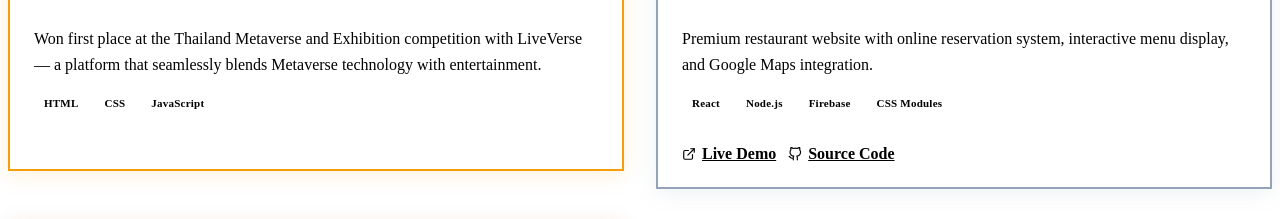
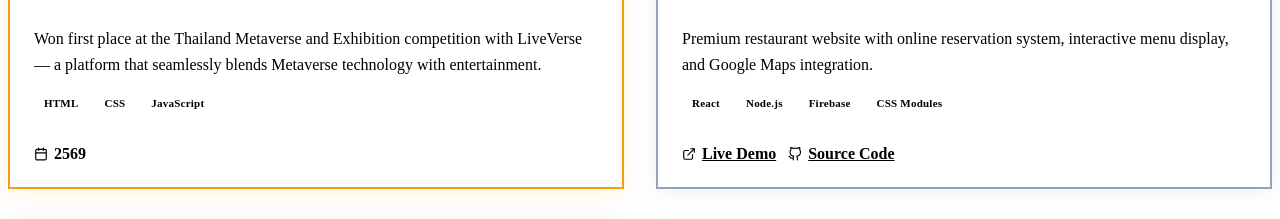
Before and after one commit to DARWINZY/bigbank-personal-web, a Next.js app: page /en in a window 1280 px wide. Shown: the part 2383-2602 px from the top of the page. Built offline with nearby package versions, Linux system fonts and the light colour scheme; grey boxes are pictures that could not be loaded; a web font is replaced by a local one.

Commit message:
Replace project links with award year for award-winning projects

```diff
--- a/src/components/sections/PortfolioSection.tsx
+++ b/src/components/sections/PortfolioSection.tsx
@@ -1,7 +1,7 @@
 'use client';
 
 import { useTranslations, useLocale } from 'next-intl';
-import { FiExternalLink, FiGithub, FiAward } from 'react-icons/fi';
+import { FiExternalLink, FiGithub, FiAward, FiCalendar } from 'react-icons/fi';
 import AnimatedSection from '@/components/ui/AnimatedSection';
 import SectionTitle from '@/components/ui/SectionTitle';
 import { projects } from '@/data/projects';
@@ -62,6 +62,13 @@ export default function PortfolioSection() {
                     ))}
                   </div>
                   <div className={uiStyles.projectCardLinks}>
+                    {project.year ? (
+                      <div className={uiStyles.projectCardLink} style={{ cursor: 'default' }}>
+                        <FiCalendar size={14} />
+                        {project.year}
+                      </div>
+                    ) : (
+                      <>
                         {project.liveUrl && (
                           <a
                             href={project.liveUrl}
@@ -84,6 +91,8 @@ export default function PortfolioSection() {
                             {t('view_code')}
                           </a>
                         )}
+                      </>
+                    )}
                   </div>
                 </div>
               </div>
--- a/src/data/projects.ts
+++ b/src/data/projects.ts
@@ -18,6 +18,7 @@ export interface Project {
   codeUrl?: string;
   featured: boolean;
   award?: 'gold' | 'silver' | 'bronze';
+  year?: string;
 }
 
 export const projects: Project[] = [
@@ -39,6 +40,7 @@ export const projects: Project[] = [
     tags: ['HTML', 'CSS', 'JavaScript'],
     featured: true,
     award: 'gold',
+    year: '2569',
   },
   {
     id: 'restaurant-website',
```
Lines whose indentation alone changed are shown as unchanged.
